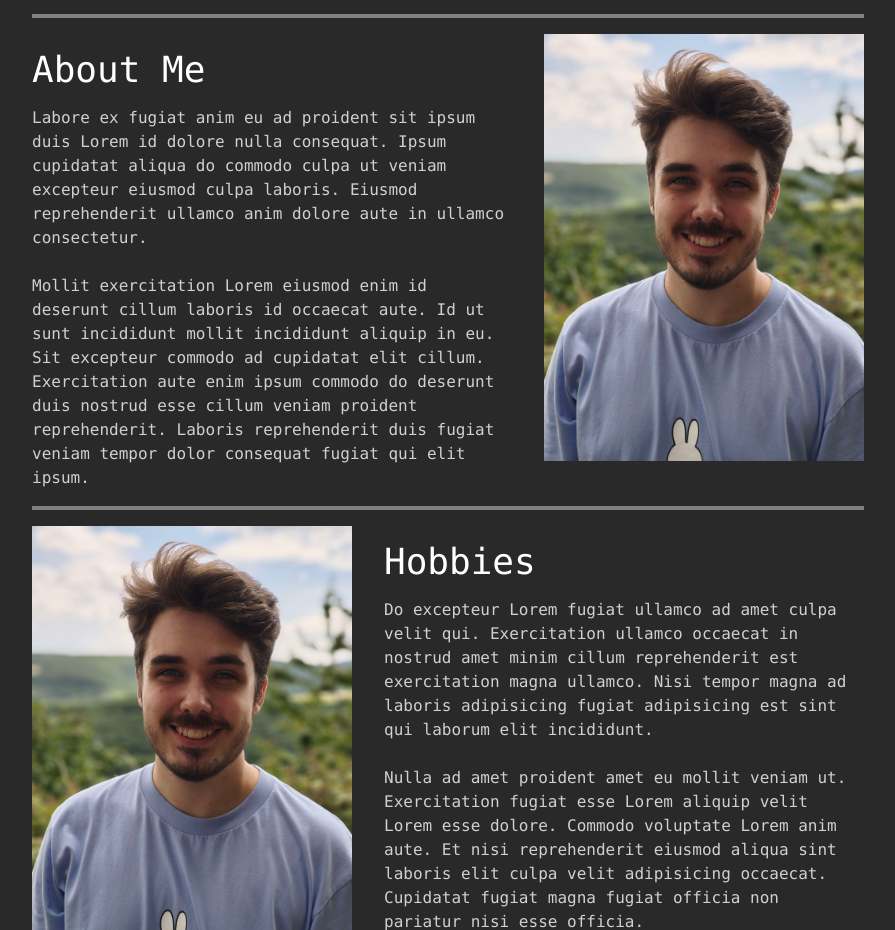
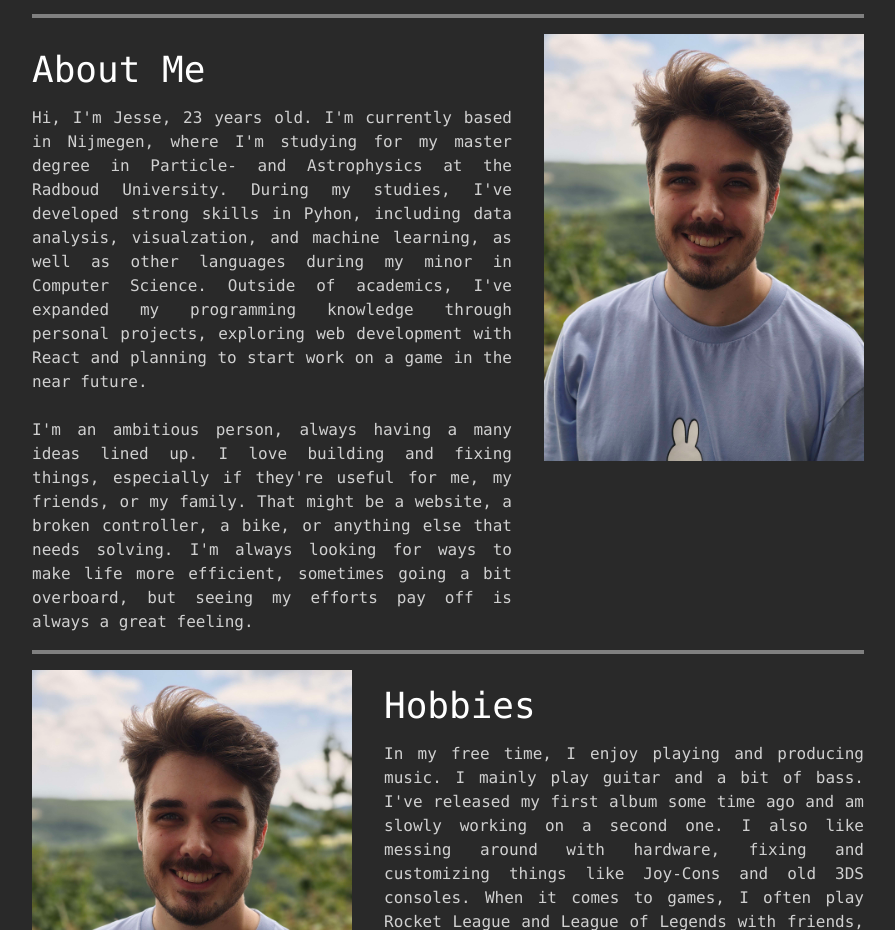
Before and after one commit to jessecrans/jessecrans.github.io, a React (Vite) app: page / in a window 1280 px wide. Shown: the part 562-1492 px from the top of the page, without its empty margins (192-1087 px from the left). Built offline with nearby package versions, Linux system fonts and the light colour scheme.

Commit message:
added about me and hobby sections

```diff
--- a/src/data/techColors.json
+++ b/src/data/techColors.json
@@ -4,5 +4,6 @@
     "nextjs": "#000000",
     "tailwindcss": "06b6d4",
     "pandas": "#c60af0",
-    "apis": "#ed3b09"
+    "apis": "#ed3b09",
+    "react": "#00D8FF"
 }
--- a/src/pages/Experience.tsx
+++ b/src/pages/Experience.tsx
@@ -42,7 +42,7 @@ const Experience = () => (
                 <ExperienceCard
                     title="Pizza Golf Maandag"
                     context="side-project"
-                    tech={["Next.js", "TailwindCSS"]}
+                    tech={["React", "Next.js", "TailwindCSS"]}
                     links={{
                         "website": "https://pizza-golf-maandag.vercel.app/",
                         "github": "https://github.com/jessecrans/pizza-golf-maandag",
@@ -50,7 +50,7 @@ const Experience = () => (
                 >
                     I built a website to track stats for my friend and I's gaming nights, specifically for the game Golf With Your Friends. It contains per hole walkthroughs and rankings, and per player stats such as average score, number of wins, and all time best score.
                     <br /><br />
-                    Working on this project thaught me the basics of the <em>Next.js</em> framework, as well as designing a responsive website using <em>TailwindCSS</em>.
+                    Working on this project thaught me the basics of the <em>React</em> and <em>Next.js</em>, as well as designing a responsive website using <em>TailwindCSS</em>.
                 </ExperienceCard>
             </div>
         </section>
--- a/src/pages/Home.tsx
+++ b/src/pages/Home.tsx
@@ -1,4 +1,24 @@
-const Home = () => (
+const Home = () => {
+    const getAge = (birthday: string) => {
+        const birthDate = new Date(birthday);
+        const today = new Date();
+
+        let age = today.getFullYear() - birthDate.getFullYear();
+
+        const hasHadBirthdayThisYear =
+            today.getMonth() > birthDate.getMonth() ||
+            (today.getMonth() === birthDate.getMonth() &&
+                today.getDate() >= birthDate.getDate());
+
+        if (!hasHadBirthdayThisYear) {
+            age -= 1;
+        }
+
+        return age;
+    };
+
+
+    return (
         <main className="max-w-4xl m-auto">
             <section id="title" className="w-full relative">
                 <div className="absolute inset-0 text-center flex flex-col justify-center items-center">
@@ -12,14 +32,14 @@ const Home = () => (
                 />
             </section>
             <div className="py-4 px-8 flex flex-col gap-4">
-            <hr className="h-1 bg-text-muted border-0"/>
+                <hr className="h-1 bg-text-muted border-0" />
                 <section id="about" className="flex gap-8">
                     <div>
                         <h2 className="my-4">About Me</h2>
-                    <p>
-                        Labore ex fugiat anim eu ad proident sit ipsum duis Lorem id dolore nulla consequat. Ipsum cupidatat aliqua do commodo culpa ut veniam excepteur eiusmod culpa laboris. Eiusmod reprehenderit ullamco anim dolore aute in ullamco consectetur.
+                        <p className="text-justify">
+                            Hi, I'm Jesse, {getAge("2002-06-02")} years old. I'm currently based in Nijmegen, where I'm studying for my master degree in Particle- and Astrophysics at the Radboud University. During my studies, I've developed strong skills in Pyhon, including data analysis, visualzation, and machine learning, as well as other languages during my minor in Computer Science. Outside of academics, I've expanded my programming knowledge through personal projects, exploring web development with React and planning to start work on a game in the near future.
                             <br /><br />
-                        Mollit exercitation Lorem eiusmod enim id deserunt cillum laboris id occaecat aute. Id ut sunt incididunt mollit incididunt aliquip in eu. Sit excepteur commodo ad cupidatat elit cillum. Exercitation aute enim ipsum commodo do deserunt duis nostrud esse cillum veniam proident reprehenderit. Laboris reprehenderit duis fugiat veniam tempor dolor consequat fugiat qui elit ipsum.
+                            I'm an ambitious person, always having a many ideas lined up. I love building and fixing things, especially if they're useful for me, my friends, or my family. That might be a website, a broken controller, a bike, or anything else that needs solving. I'm always looking for ways to make life more efficient, sometimes going a bit overboard, but seeing my efforts pay off is always a great feeling.
                         </p>
                     </div>
                     <img
@@ -28,16 +48,12 @@ const Home = () => (
                         className="self-start w-80"
                     />
                 </section>
-            <hr className="h-1 bg-text-muted border-0"/>
+                <hr className="h-1 bg-text-muted border-0" />
                 <section id="hobbies" className="flex flex-row-reverse gap-8">
                     <div>
                         <h2 className="my-4">Hobbies</h2>
-                    <p>
-                        Do excepteur Lorem fugiat ullamco ad amet culpa velit qui. Exercitation ullamco occaecat in nostrud amet minim cillum reprehenderit est exercitation magna ullamco. Nisi tempor magna ad laboris adipisicing fugiat adipisicing est sint qui laborum elit incididunt.
-                        <br /><br />
-                        Nulla ad amet proident amet eu mollit veniam ut. Exercitation fugiat esse Lorem aliquip velit Lorem esse dolore. Commodo voluptate Lorem anim aute. Et nisi reprehenderit eiusmod aliqua sint laboris elit culpa velit adipisicing occaecat. Cupidatat fugiat magna fugiat officia non pariatur nisi esse officia.
-                        <br /><br />
-                        Aliquip elit voluptate duis velit id ipsum ut proident cillum. Id nulla proident do consectetur reprehenderit. Occaecat cillum et ea eiusmod exercitation aliquip. Qui nisi ipsum anim incididunt et sint aute eu nostrud laboris eiusmod ullamco quis. Amet laboris labore eu aute duis labore. Exercitation fugiat excepteur adipisicing esse ea consequat nulla qui nulla est elit eiusmod ipsum. Fugiat enim proident nostrud adipisicing officia laborum irure proident.
+                        <p className="text-justify">
+                            In my free time, I enjoy playing and producing music. I mainly play guitar and a bit of bass. I've released my first album some time ago and am slowly working on a second one. I also like messing around with hardware, fixing and customizing things like Joy-Cons and old 3DS consoles. When it comes to games, I often play Rocket League and League of Legends with friends, and games like Splatoon 3 and Mario Kart with my girlfriend. From time to time I like to go outside as well, mostly playing tennis, cycling or just strolling around the city of Nijmegen.
                         </p>
                     </div>
                     <img
@@ -46,9 +62,10 @@ const Home = () => (
                         className="self-start w-80"
                     />
                 </section>
-            <hr className="h-1 bg-text-muted border-0"/>
+                <hr className="h-1 bg-text-muted border-0" />
             </div>
         </main>
     )
+}
 
 export default Home;
```
Lines whose indentation alone changed are shown as unchanged.
